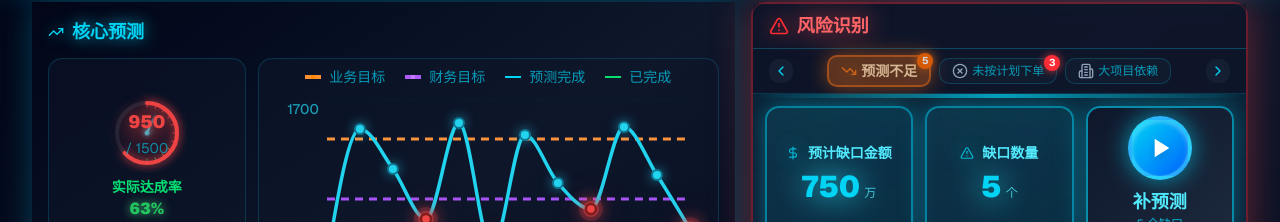
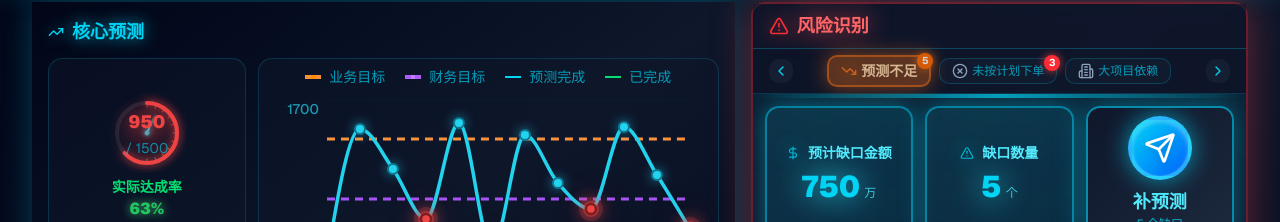
Before and after one commit to navylee1990/coze_jsc, a Next.js app: page /gm in a window 1280 px wide. Shown: the part 99-321 px from the top of the page. Built offline with nearby package versions, Linux system fonts and the light colour scheme.

Commit message:
fix: 更换补预测按钮图标为发送消息标识

```diff
--- a/src/components/RiskIdentificationPanel.tsx
+++ b/src/components/RiskIdentificationPanel.tsx
@@ -1558,10 +1558,8 @@ export default function RiskIdentificationPanel({
                           'group-hover:scale-110 group-hover:shadow-[0_0_40px_rgba(6,182,212,1)]',
                           'transition-all duration-300 cursor-pointer'
                         )}>
-                          {/* 启动图标 */}
-                          <svg className="w-8 h-8 text-white drop-shadow-md" fill="currentColor" viewBox="0 0 24 24">
-                            <path d="M8 5v14l11-7z"/>
-                          </svg>
+                          {/* 发送图标 */}
+                          <Send className="w-8 h-8 text-white drop-shadow-md" />
                         </div>
 
                         {/* 按钮文字 */}
```
